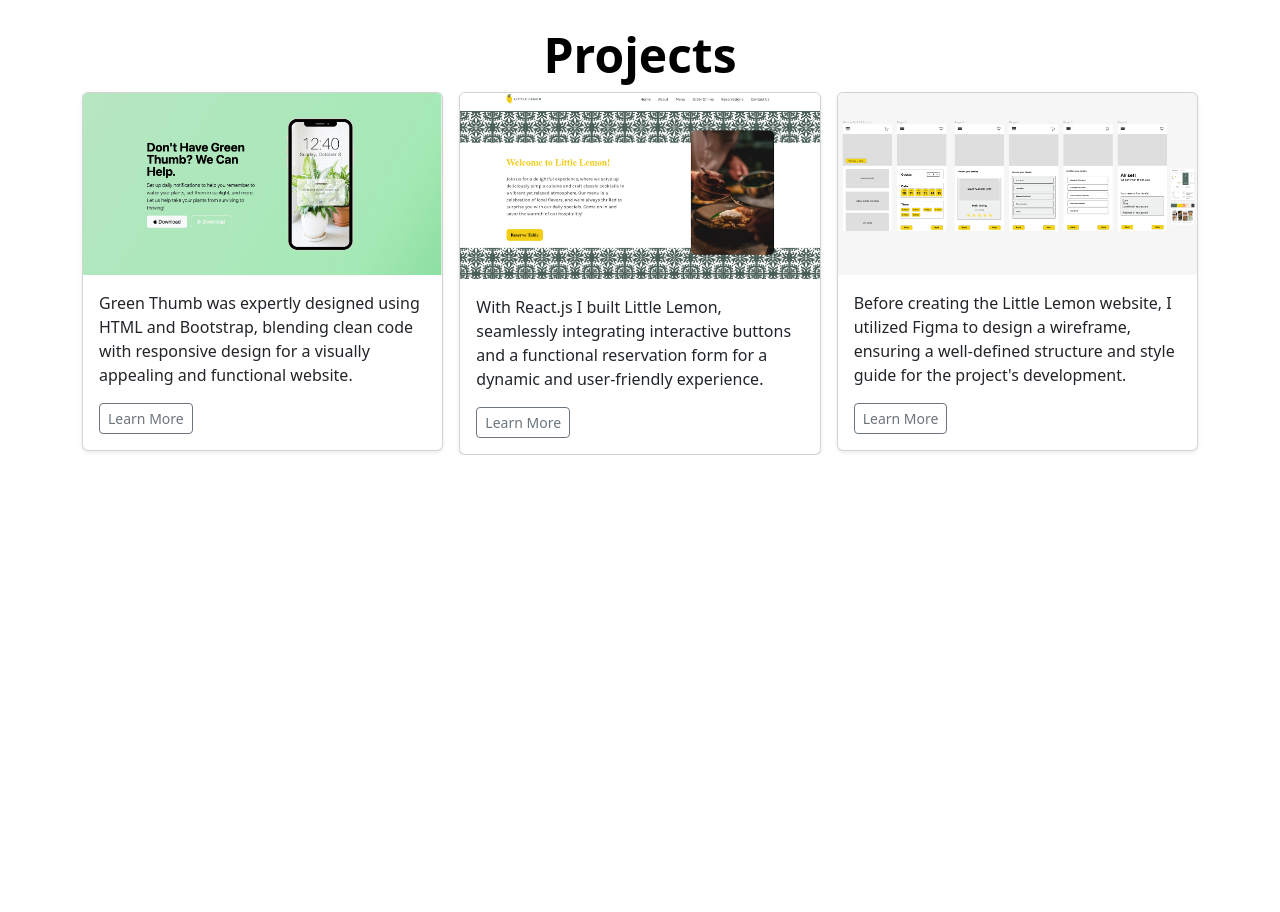
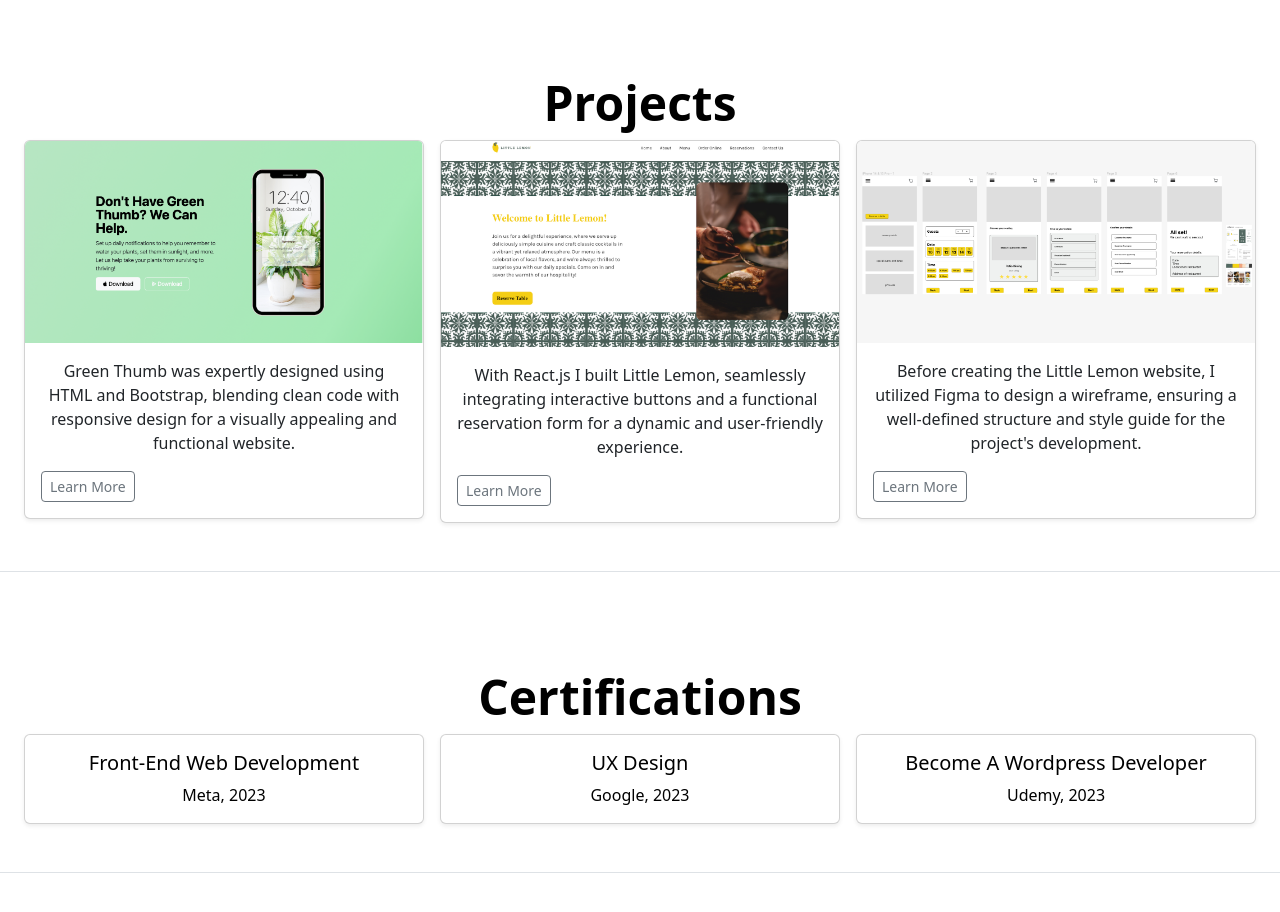
Before and after one commit to akwnorris/portfolio-v2, a plain HTML site: page index.html in a window 1280 px wide. Shown: the part 1480-2392 px from the top of the page. Before the commit the page ends 1935 px from the top, so only its background shows below. Drawn offline with nearby package versions, Linux system fonts and the light colour scheme; files that its build step writes are made by us from their sources; a web font is replaced by a local one.

Commit message:
update certs, skills, about me layout

```diff
--- a/index.html
+++ b/index.html
@@ -1,58 +1,125 @@
 <!DOCTYPE html>
 <html lang="en">
   <head>
-  <meta charset="UTF-8">
+    <meta charset="UTF-8" />
     <title>Alexandra Norris</title>
-  <link rel="stylesheet" href="./css/style.css">
-  <link href="https://fonts.googleapis.com/css2?family=Playfair+Display:ital,wght@0,400;0,700;1,400&display=swap" rel="stylesheet">
-  <link href="https://cdn.jsdelivr.net/npm/bootstrap@5.3.2/dist/css/bootstrap.min.css" rel="stylesheet" integrity="sha384-T3c6CoIi6uLrA9TneNEoa7RxnatzjcDSCmG1MXxSR1GAsXEV/Dwwykc2MPK8M2HN" crossorigin="anonymous">
+    <link rel="stylesheet" href="./css/style.css" />
+    <link
+      href="https://fonts.googleapis.com/css2?family=Playfair+Display:ital,wght@0,400;0,700;1,400&display=swap"
+      rel="stylesheet"
+    />
+    <link
+      href="https://cdn.jsdelivr.net/npm/bootstrap@5.3.2/dist/css/bootstrap.min.css"
+      rel="stylesheet"
+      integrity="sha384-T3c6CoIi6uLrA9TneNEoa7RxnatzjcDSCmG1MXxSR1GAsXEV/Dwwykc2MPK8M2HN"
+      crossorigin="anonymous"
+    />
+    <style>
+      .card-title {
+        text-decoration: none;
+        color: black;
+      }
+
+      .card-title:hover {
+        text-decoration: underline;
+        text-decoration-color: #d16666;
+      }
+    </style>
   </head>
   <body>
+    <!-- HERO -->
 
     <section>
       <div style="background-color: whitesmoke">
         <div class="container col-xxl-8 px-4 py-5">
           <div class="row flex-lg-row-reverse align-items-center g-5 py-5">
             <div class="col-10 col-sm-8 col-lg-6">
-        <img src="./Norris46.jpg" class="d-block mx-lg-auto img-fluid" alt="Bootstrap Themes" width="700" height="500" style="border-radius: 10px;" loading="lazy">
+              <img
+                src="./Norris46.jpg"
+                class="d-block mx-lg-auto img-fluid"
+                alt="Bootstrap Themes"
+                width="700"
+                height="500"
+                style="border-radius: 10px"
+                loading="lazy"
+              />
             </div>
             <div class="col-lg-6">
-        <h1 class="display-5 fw-bold text-body-emphasis lh-1 mb-3">Hi, I'm <span class="name-style" style="color: #d16666;"><i>Alex</i></span>!</h1>
-        <p class="lead">I transform visions into captivating web experiences through the art of code and creativity.</p>
+              <h1 class="display-5 fw-bold text-body-emphasis lh-1 mb-3">
+                Hi, I'm
+                <span class="name-style" style="color: #d16666"
+                  ><i>Alex</i></span
+                >!
+              </h1>
+              <p class="lead">
+                I transform visions into captivating web experiences through the
+                art of code and creativity.
+              </p>
             </div>
           </div>
         </div>
       </div>
     </section>
 
+    <!-- ABOUT ME -->
+
     <div class="px-4 py-5 my-5 text-center border-bottom">
-  <h1 class="display-5 fw-bold text-body-emphasis" style="color:#d16666;">About Me</h1>
+      <h1 class="display-5 fw-bold text-body-emphasis" style="color: #d16666">
+        About Me
+      </h1>
       <div class="col-lg-6 mx-auto">
-    <p class="lead mb-4">I'm a front-end developer with a passion for traveling, eating delicious Italian food, spending time with my kids, and talking about my dog.</p>
+        <p class="lead mb-4">
+          I'm a front-end developer with a passion for traveling, eating
+          delicious Italian food, spending time with my kids, and talking about
+          my dog.
+        </p>
       </div>
     </div>
 
+    <!-- SKILLS -->
     <div class="px-4 py-5 my-5 text-center border-bottom">
       <h1 class="display-5 fw-bold text-body-emphasis">Skills</h1>
-  <img class="d-block mx-auto mb-4" src="./skills-icons.png" alt="" width="800" height="295">
-  <div class="col-lg-6 mx-auto">
-    <p class="lead mb-4"></p>
-  </div>
+      <img
+        class="d-block mx-auto mb-4"
+        src="./skills-icons.png"
+        alt=""
+        width="800"
+        height="295"
+      />
     </div>
 
-<div class="container">
-  <h1 class="display-5 fw-bold text-center text-body-emphasis">Projects</h1>
+    <!-- PROJECTS -->
+
+    <div class="px-4 py-5 my-5 text-center border-bottom">
+      <h1 class="display-5 fw-bold text-body-emphasis">Projects</h1>
       <div class="row row-cols-1 row-cols-sm-2 row-cols-md-3 g-3">
         <div class="col">
           <div class="card shadow-sm">
-        <a href="https://akwnorris.github.io/green-thumb/" class="card-link">
-          <img src="./greenthumb.png" alt="Green Thumb" class="bd-placeholder-img card-img-top" width="100%" height="auto">
+            <a
+              href="https://akwnorris.github.io/green-thumb/"
+              class="card-link"
+            >
+              <img
+                src="./greenthumb.png"
+                alt="Green Thumb"
+                class="bd-placeholder-img card-img-top"
+                width="100%"
+                height="auto"
+              />
             </a>
             <div class="card-body">
-          <p class="card-text">Green Thumb was expertly designed using HTML and Bootstrap, blending clean code with responsive design for a visually appealing and functional website.</p>
+              <p class="card-text">
+                Green Thumb was expertly designed using HTML and Bootstrap,
+                blending clean code with responsive design for a visually
+                appealing and functional website.
+              </p>
               <div class="d-flex justify-content-between align-items-center">
                 <div class="btn-group">
-              <a href="https://akwnorris.github.io/green-thumb/" class="btn btn-sm btn-outline-secondary">Learn More</a>
+                  <a
+                    href="https://akwnorris.github.io/green-thumb/"
+                    class="btn btn-sm btn-outline-secondary"
+                    >Learn More</a
+                  >
                 </div>
               </div>
             </div>
@@ -62,13 +129,27 @@
         <div class="col">
           <div class="card shadow-sm">
             <a href="https://little-lemon.norris.consulting" class="card-link">
-          <img src="./littlelemon.png" alt="Little Lemon" class="bd-placeholder-img card-img-top" width="100%" height="auto">
+              <img
+                src="./littlelemon.png"
+                alt="Little Lemon"
+                class="bd-placeholder-img card-img-top"
+                width="100%"
+                height="auto"
+              />
             </a>
             <div class="card-body">
-          <p class="card-text">With React.js I built Little Lemon, seamlessly integrating interactive buttons and a functional reservation form for a dynamic and user-friendly experience.</p>
+              <p class="card-text">
+                With React.js I built Little Lemon, seamlessly integrating
+                interactive buttons and a functional reservation form for a
+                dynamic and user-friendly experience.
+              </p>
               <div class="d-flex justify-content-between align-items-center">
                 <div class="btn-group">
-              <a href="https://little-lemon.norris.consulting" class="btn btn-sm btn-outline-secondary">Learn More</a>
+                  <a
+                    href="https://little-lemon.norris.consulting"
+                    class="btn btn-sm btn-outline-secondary"
+                    >Learn More</a
+                  >
                 </div>
               </div>
             </div>
@@ -77,20 +158,93 @@
 
         <div class="col">
           <div class="card shadow-sm">
-        <a href="https://www.figma.com/file/p5qAvuho1KkDPa7jILW0N4/LL-Wireframe?type=design&node-id=0-1&mode=design&t=hDxEVDZy4efKDh1" class="card-link">
-          <img src="./wireframe.png" alt="Little Lemon Wireframe" class="bd-placeholder-img card-img-top" width="100%" height="auto">
+            <a
+              href="https://www.figma.com/file/p5qAvuho1KkDPa7jILW0N4/LL-Wireframe?type=design&node-id=0-1&mode=design&t=hDxEVDZy4efKDh1"
+              class="card-link"
+            >
+              <img
+                src="./wireframe.png"
+                alt="Little Lemon Wireframe"
+                class="bd-placeholder-img card-img-top"
+                width="100%"
+                height="auto"
+              />
             </a>
             <div class="card-body">
-          <p class="card-text">Before creating the Little Lemon website, I utilized Figma to  design a wireframe, ensuring a well-defined structure and style guide for the project's development.</p>
+              <p class="card-text">
+                Before creating the Little Lemon website, I utilized Figma to
+                design a wireframe, ensuring a well-defined structure and style
+                guide for the project's development.
+              </p>
               <div class="d-flex justify-content-between align-items-center">
                 <div class="btn-group">
-              <a href="https://www.figma.com/file/p5qAvuho1KkDPa7jILW0N4/LL-Wireframe?type=design&node-id=0-1&mode=design&t=hDxEVDZy4efKDh1" class="btn btn-sm btn-outline-secondary">Learn More</a>
+                  <a
+                    href="https://www.figma.com/file/p5qAvuho1KkDPa7jILW0N4/LL-Wireframe?type=design&node-id=0-1&mode=design&t=hDxEVDZy4efKDh1"
+                    class="btn btn-sm btn-outline-secondary"
+                    >Learn More</a
+                  >
+                </div>
+              </div>
             </div>
           </div>
         </div>
       </div>
     </div>
 
-  <script src="https://cdn.jsdelivr.net/npm/bootstrap@5.3.2/dist/js/bootstrap.bundle.min.js" integrity="sha384-C6RzsynM9kWDrMNeT87bh95OGNyZPhcTNXj1NW7RuBCsyN/o0jlpcV8Qyq46cDfL" crossorigin="anonymous"></script>
+    <!-- CERTS -->
+    <div class="px-4 py-5 my-5 text-center border-bottom">
+      <h1 class="display-5 fw-bold text-body-emphasis">Certifications</h1>
+      <div class="row row-cols-1 row-cols-sm-2 row-cols-md-3 g-3">
+        <div class="col">
+          <div class="card shadow-sm">
+            <a
+              href="https://akwnorris.github.io/green-thumb/"
+              style="text-decoration: none; color: black"
+            >
+              <div class="card-body">
+                <h5 class="card-title">Front-End Web Development</h5>
+                <p class="card-text">Meta, 2023</p>
+              </div>
+            </a>
+          </div>
+        </div>
+
+        <div class="col">
+          <div class="card shadow-sm">
+            <a
+              href="https://little-lemon.norris.consulting"
+              style="text-decoration: none; color: black"
+            >
+              <div class="card-body">
+                <h5 class="card-title">UX Design</h5>
+                <p class="card-text">Google, 2023</p>
+              </div>
+            </a>
+          </div>
+        </div>
+
+        <div class="col">
+          <div class="card shadow-sm">
+            <a
+              href="https://www.figma.com/file/p5qAvuho1KkDPa7jILW0N4/LL-Wireframe?type=design&node-id=0-1&mode=design&t=hDxEVDZy4efKDh1"
+              style="text-decoration: none; color: black"
+            >
+              <div class="card-body">
+                <h5 class="card-title">Become A Wordpress Developer</h5>
+                <p class="card-text">Udemy, 2023</p>
+              </div>
+            </a>
+          </div>
+        </div>
+      </div>
+    </div>
+
+    <!-- FOOTER -->
+
+    <script
+      src="https://cdn.jsdelivr.net/npm/bootstrap@5.3.2/dist/js/bootstrap.bundle.min.js"
+      integrity="sha384-C6RzsynM9kWDrMNeT87bh95OGNyZPhcTNXj1NW7RuBCsyN/o0jlpcV8Qyq46cDfL"
+      crossorigin="anonymous"
+    ></script>
   </body>
 </html>
```
Also changed, not shown: style.css (line endings or trailing spaces). Lines whose indentation alone changed are shown as unchanged.
